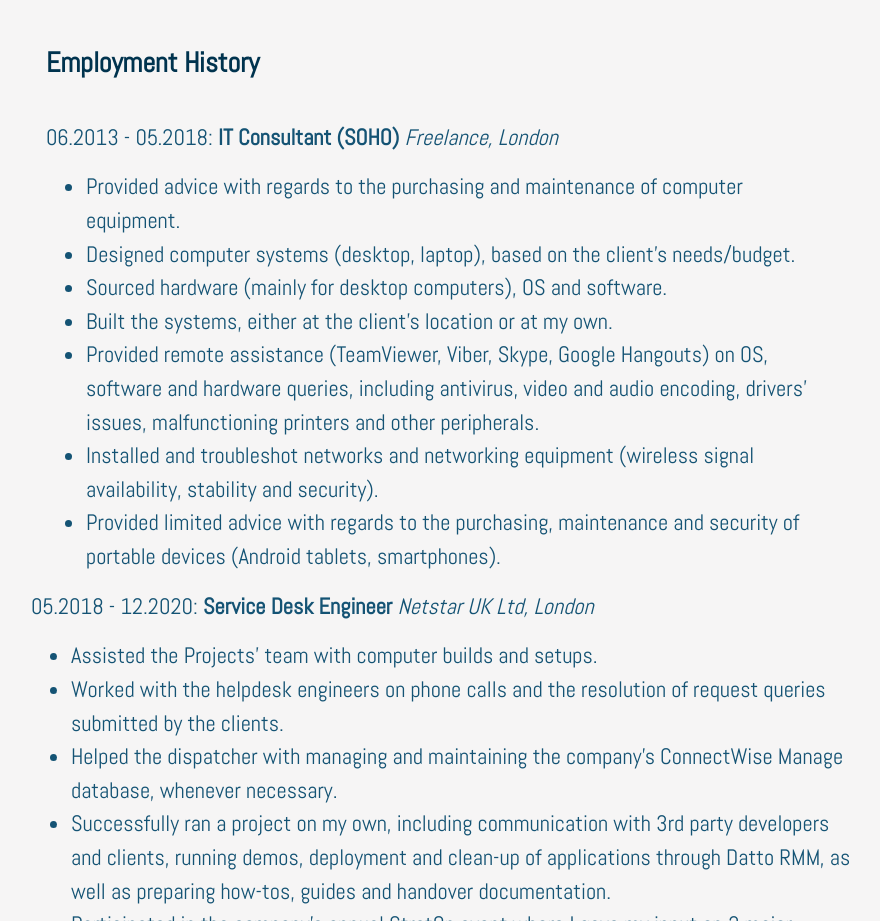
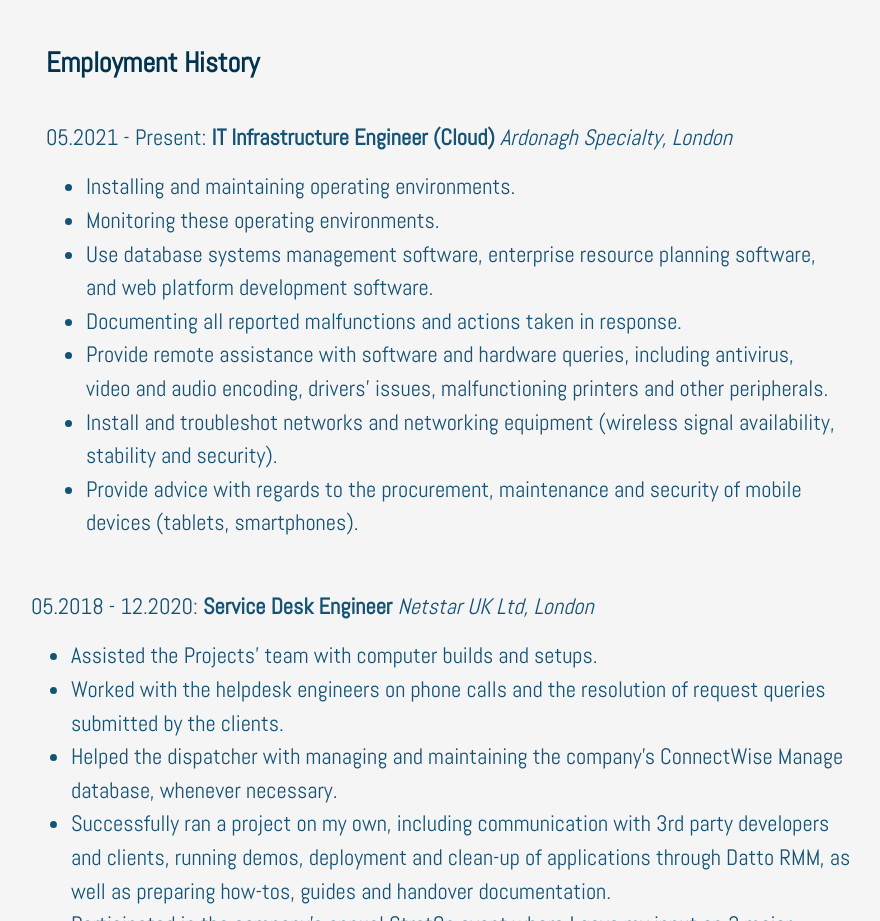
Before and after one commit to MrBr1ghtsid3/cv2022, a plain HTML site: page index.html in a window 1280 px wide. Shown: the part 1800-2721 px from the top of the page, without its empty margins (199-1079 px from the left). Drawn offline with nearby package versions, Linux system fonts and the light colour scheme.

Commit message:
Update content

```diff
--- a/index.html
+++ b/index.html
@@ -128,23 +128,22 @@
         <h3><strong>Employment History</strong></h3>
         <br>
         <div class="ITC">
-          <p>06.2013 - 05.2018: <strong>IT Consultant (SOHO)</strong>  <em>Freelance, London</em></p>
+          <p>05.2021 - Present: <strong>IT Infrastructure Engineer (Cloud)</strong>  <em>Ardonagh Specialty, London</em></p>
           <ul>
-            <li>Provided advice with regards to the purchasing and maintenance of computer
-              equipment.</li>
-            <li>Designed computer systems (desktop, laptop), based on the client’s needs/budget.</li>
-            <li>Sourced hardware (mainly for desktop computers), OS and software.</li>
-            <li>Built the systems, either at the client’s location or at my own.</li>
-            <li>Provided remote assistance (TeamViewer, Viber, Skype, Google
-              Hangouts) on OS, software and hardware queries, including antivirus, video and audio
+            <li>Installing and maintaining operating environments.</li>
+            <li>Monitoring these operating environments.</li>
+            <li>Use database systems management software, enterprise resource planning software, and web platform development software.</li>
+            <li>Documenting all reported malfunctions and actions taken in response.</li>
+            <li>Provide remote assistance with software and hardware queries, including antivirus, video and audio
               encoding, drivers’ issues, malfunctioning printers and other peripherals.</li>
-            <li>Installed and troubleshot networks and networking equipment (wireless signal availability,
+            <li>Install and troubleshot networks and networking equipment (wireless signal availability,
               stability and security).</li>
-            <li>Provided limited advice with regards to the purchasing, maintenance and security
-              of portable devices (Android tablets, smartphones).</li>
+            <li>Provide advice with regards to the procurement, maintenance and security
+              of mobile devices (tablets, smartphones).</li>
           </ul>
         </div>
       </div>
+      <br>
       <div class="SDE">
         <p>05.2018 - 12.2020: <strong>Service Desk Engineer</strong>  <em>Netstar UK Ltd, London</em></p>
         <ul>
```
